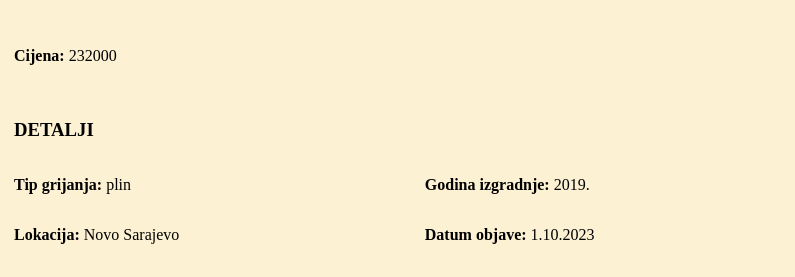
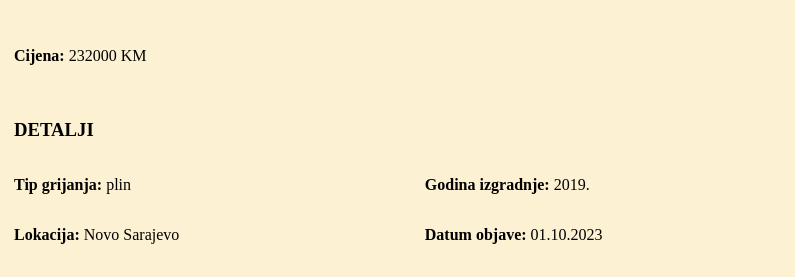
Before and after one commit to abuturovic1/RealEstateApp, a plain HTML site: page html/detalji.html in a window 1280 px wide. Shown: the part 610-887 px from the top of the page, 44-839 px from the left. Drawn offline with Linux system fonts and the light colour scheme.

Commit message:
small changes

```diff
--- a/html/detalji.html
+++ b/html/detalji.html
@@ -22,11 +22,10 @@
 
     <h3>OSNOVNO</h3>
     <div id="osnovno">
-        <img
-            src="images/detaljistan.png"><br>
+        <img src="images/detaljistan.png"><br>
         <p><strong>Naziv: </strong>Useljiv stan Sarajevo</p> <br>
         <p><strong>Kvadratura: </strong>58 m2</p><br>
-        <p><strong>Cijena: </strong>232000</p><br>
+        <p><strong>Cijena: </strong>232000 KM</p><br>
 
     </div>
     <h3>DETALJI</h3>
@@ -34,7 +33,7 @@
         <p><strong>Tip grijanja: </strong>plin</p>
         <p> <strong>Godina izgradnje: </strong>2019.</p>
         <p><strong>Lokacija: </strong>Novo Sarajevo</p>
-        <p><strong>Datum objave: </strong>1.10.2023</p>
+        <p><strong>Datum objave: </strong>01.10.2023</p>
         <div id="opis">
             <p> <strong>Opis:</strong> Sociis natoque penatibus e magnis dis parturient montes, nascetur ridiculus mus.
                 Donec quam felis, ultricies nec, pellentesque eu, pretium quis, sem. Nulla consequat
```
